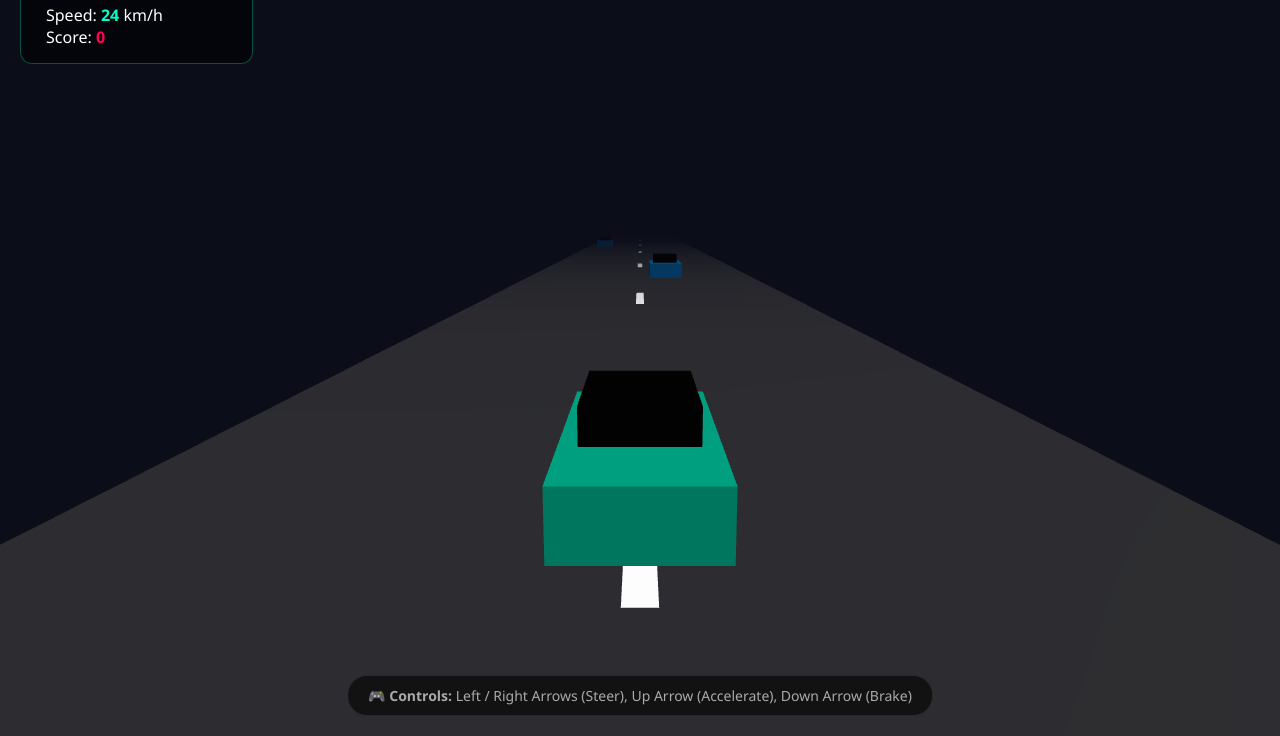
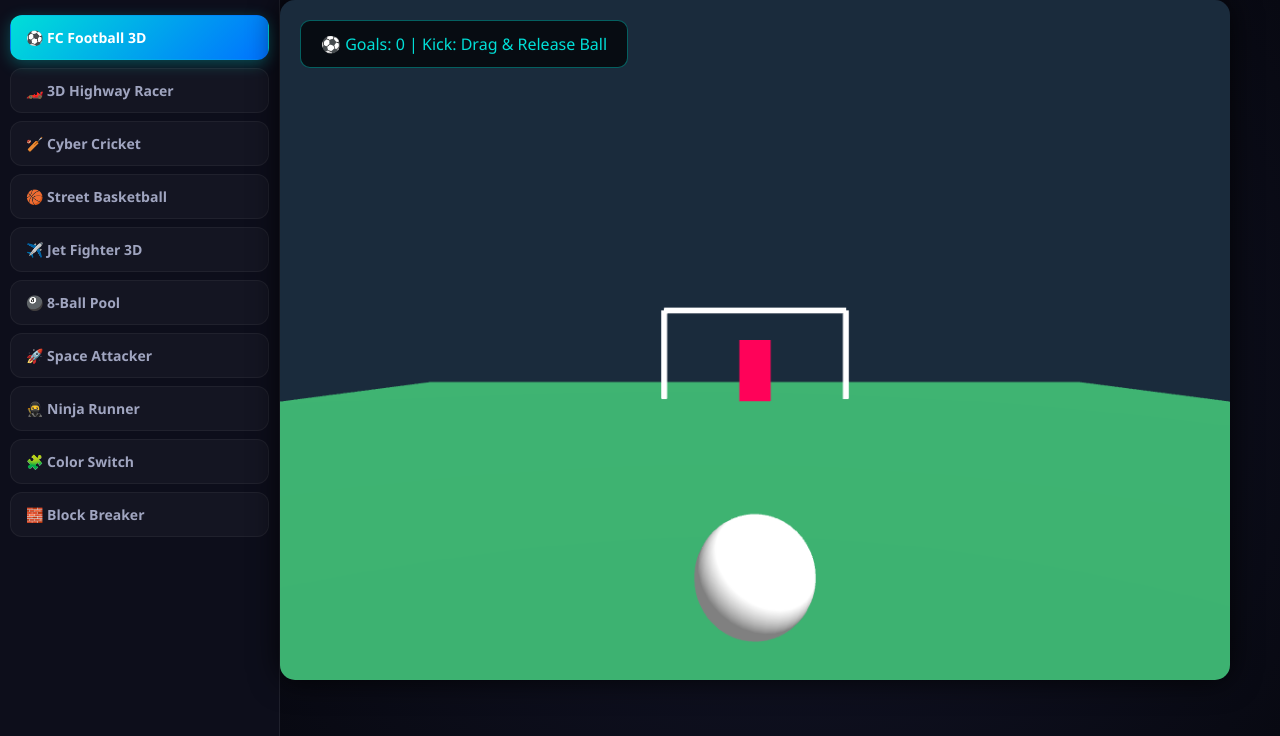
Before and after one commit to mdramimhossensiam3-lab/mdrafimhossen-lab.github.io, a plain HTML site: page index.html in a window 1280 px wide. Shown: the part 64-800 px from the top of the page. Drawn offline with nearby package versions, Linux system fonts and the light colour scheme; animation ran at ten frames a second.

Commit message:
Update index.html

```diff
--- a/index.html
+++ b/index.html
@@ -3,319 +3,338 @@
 <head>
     <meta charset="UTF-8">
     <meta name="viewport" content="width=device-width, initial-scale=1.0">
-    <title>3D Highway Car Racer</title>
+    <title>CyberArcade Ultimate Pro - 10 Games Hub</title>
     <style>
-        * {
-            margin: 0;
-            padding: 0;
-            box-sizing: border-box;
-            font-family: 'Segoe UI', Tahoma, Geneva, Verdana, sans-serif;
+        * { margin: 0; padding: 0; box-sizing: border-box; font-family: 'Segoe UI', Tahoma, Geneva, Verdana, sans-serif; }
+        body { background: #080912; color: #fff; display: flex; flex-direction: column; height: 100vh; overflow: hidden; }
+
+        header {
+            background: rgba(15, 16, 30, 0.95);
+            padding: 15px 30px;
+            display: flex;
+            justify-content: space-between;
+            align-items: center;
+            border-bottom: 1px solid rgba(0, 223, 216, 0.2);
         }
-        body {
-            overflow: hidden;
-            background: #000;
-            color: #fff;
+        .logo { font-size: 24px; font-weight: 800; background: linear-gradient(45deg, #00dfd8, #00ff66); -webkit-background-clip: text; -webkit-text-fill-color: transparent; }
+
+        .main-container { display: flex; flex: 1; height: calc(100vh - 65px); }
+
+        /* Sidebar Navigation */
+        .sidebar {
+            width: 280px;
+            background: #0d0e1b;
+            border-right: 1px solid rgba(255, 255, 255, 0.08);
+            padding: 15px 10px;
+            display: flex;
+            flex-direction: column;
+            gap: 8px;
+            overflow-y: auto;
         }
-        #game-container {
-            width: 100vw;
-            height: 100vh;
-            display: block;
+        .game-btn {
+            background: rgba(255, 255, 255, 0.03);
+            border: 1px solid rgba(255, 255, 255, 0.05);
+            color: #a0a5c0;
+            padding: 12px 15px;
+            border-radius: 12px;
+            cursor: pointer;
+            text-align: left;
+            font-size: 14px;
+            font-weight: 600;
+            transition: 0.3s;
+            display: flex;
+            align-items: center;
+            gap: 10px;
         }
-        .ui-overlay {
+        .game-btn:hover { background: rgba(0, 223, 216, 0.1); color: #00dfd8; border-color: rgba(0, 223, 216, 0.3); }
+        .game-btn.active { background: linear-gradient(135deg, #00dfd8, #0072ff); color: #fff; font-weight: bold; border-color: transparent; box-shadow: 0 4px 15px rgba(0, 223, 216, 0.3); }
+
+        /* Dashboard */
+        .dashboard { flex: 1; position: relative; display: flex; justify-content: center; align-items: center; background: radial-gradient(circle at center, #14162b 0%, #080912 100%); }
+        .game-screen { display: none; width: 100%; height: 100%; position: relative; }
+        .game-screen.active { display: flex; flex-direction: column; justify-content: center; align-items: center; }
+
+        canvas { border-radius: 15px; box-shadow: 0 0 30px rgba(0, 0, 0, 0.8); max-width: 95%; max-height: 85vh; }
+
+        .ui-box {
             position: absolute;
             top: 20px;
             left: 20px;
-            z-index: 10;
-            background: rgba(0, 0, 0, 0.6);
-            padding: 15px 25px;
-            border-radius: 12px;
-            border: 1px solid rgba(0, 255, 204, 0.3);
-            backdrop-filter: blur(5px);
-        }
-        .ui-overlay h1 {
-            font-size: 20px;
-            color: #00ffcc;
-            margin-bottom: 5px;
-        }
-        .ui-overlay p {
+            background: rgba(0, 0, 0, 0.7);
+            padding: 12px 20px;
+            border-radius: 10px;
+            border: 1px solid rgba(0, 223, 216, 0.4);
             font-size: 16px;
-            color: #fff;
-        }
-        .controls-hint {
-            position: absolute;
-            bottom: 20px;
-            left: 50%;
-            transform: translateX(-50%);
-            z-index: 10;
-            background: rgba(0, 0, 0, 0.6);
-            padding: 10px 20px;
-            border-radius: 20px;
-            font-size: 14px;
-            color: #aaa;
-            border: 1px solid rgba(255, 255, 255, 0.1);
-        }
-        #game-over {
-            display: none;
-            position: absolute;
-            top: 50%;
-            left: 50%;
-            transform: translate(-50%, -50%);
-            z-index: 20;
-            background: rgba(15, 15, 25, 0.95);
-            padding: 40px;
-            border-radius: 20px;
-            text-align: center;
-            border: 2px solid #ff0055;
-            box-shadow: 0 0 30px rgba(255, 0, 85, 0.5);
-        }
-        #game-over h2 {
-            font-size: 36px;
-            color: #ff0055;
-            margin-bottom: 10px;
-        }
-        #game-over p {
-            font-size: 18px;
-            margin-bottom: 20px;
+            color: #00dfd8;
         }
         .btn-restart {
-            background: linear-gradient(45deg, #ff0055, #00ffcc);
+            margin-top: 15px;
+            background: linear-gradient(90deg, #00dfd8, #0072ff);
             border: none;
-            color: #000;
-            padding: 12px 30px;
-            font-size: 16px;
+            color: #fff;
+            padding: 10px 25px;
+            border-radius: 20px;
             font-weight: bold;
-            border-radius: 25px;
             cursor: pointer;
-            transition: 0.3s;
+            transition: 0.2s;
         }
-        .btn-restart:hover {
-            transform: scale(1.05);
-            box-shadow: 0 0 15px #00ffcc;
-        }
+        .btn-restart:hover { transform: scale(1.05); }
     </style>
-    <!-- Three.js 3D Library -->
+    <!-- Three.js 3D Library for Football & Car -->
     <script src="https://cdnjs.cloudflare.com/ajax/libs/three.js/r128/three.min.js"></script>
 </head>
 <body>
 
-    <div class="ui-overlay">
-        <h1>3D Highway Racer</h1>
-        <p>Speed: <span id="speed-val" style="color:#00ffcc; font-weight:bold;">0</span> km/h</p>
-        <p>Score: <span id="score-val" style="color:#ff0055; font-weight:bold;">0</span></p>
+    <header>
+        <div class="logo">CyberArcade FC Pro ⚽</div>
+        <div style="color: #888; font-size: 14px;">10 High-Level Games Collection</div>
+    </header>
+
+    <div class="main-container">
+        <!-- Sidebar Menu -->
+        <div class="sidebar">
+            <button class="game-btn active" onclick="switchGame('football')">⚽ FC Football 3D</button>
+            <button class="game-btn" onclick="switchGame('car')">🏎️ 3D Highway Racer</button>
+            <button class="game-btn" onclick="switchGame('cricket')">🏏 Cyber Cricket</button>
+            <button class="game-btn" onclick="switchGame('basketball')">🏀 Street Basketball</button>
+            <button class="game-btn" onclick="switchGame('jet')">✈️ Jet Fighter 3D</button>
+            <button class="game-btn" onclick="switchGame('pool')">🎱 8-Ball Pool</button>
+            <button class="game-btn" onclick="switchGame('space')">🚀 Space Attacker</button>
+            <button class="game-btn" onclick="switchGame('ninja')">🥷 Ninja Runner</button>
+            <button class="game-btn" onclick="switchGame('colors')">🧩 Color Switch</button>
+            <button class="game-btn" onclick="switchGame('block')">🧱 Block Breaker</button>
+        </div>
+
+        <!-- Gameplay Dashboard -->
+        <div class="dashboard">
+
+            <!-- 1. FC FOOTBALL 3D -->
+            <div id="football" class="game-screen active">
+                <div class="ui-box">⚽ Goals: <span id="ft-score">0</span> | Kick: Drag & Release Ball</div>
+                <div id="ft-container" style="width:100%; height:100%;"></div>
+            </div>
+
+            <!-- 2. 3D HIGHWAY RACER -->
+            <div id="car" class="game-screen">
+                <div class="ui-box">🏎️ Speed: <span id="car-speed">0</span> km/h | Score: <span id="car-score">0</span></div>
+                <div id="car-container" style="width:100%; height:100%;"></div>
+            </div>
+
+            <!-- 3. CYBER CRICKET -->
+            <div id="cricket" class="game-screen">
+                <div class="ui-box">🏏 Runs: <span id="cr-score">0</span> | Tap Spacebar to Hit</div>
+                <canvas id="cricketCanvas" width="600" height="400"></canvas>
+            </div>
+
+            <!-- 4. STREET BASKETBALL -->
+            <div id="basketball" class="game-screen">
+                <div class="ui-box">🏀 Points: <span id="bk-score">0</span> | Drag to Shoot</div>
+                <canvas id="basketCanvas" width="600" height="400"></canvas>
+            </div>
+
+            <!-- 5. JET FIGHTER 3D -->
+            <div id="jet" class="game-screen">
+                <div class="ui-box">✈️ Kills: <span id="jet-score">0</span> | Move Mouse to Control</div>
+                <canvas id="jetCanvas" width="600" height="400"></canvas>
+            </div>
+
+            <!-- 6. 8-BALL POOL -->
+            <div id="pool" class="game-screen">
+                <div class="ui-box">🎱 Potted Balls: <span id="pool-score">0</span></div>
+                <canvas id="poolCanvas" width="600" height="400"></canvas>
+            </div>
+
+            <!-- 7. SPACE ATTACKER -->
+            <div id="space" class="game-screen">
+                <div class="ui-box">🚀 Score: <span id="sp-score">0</span> | Arrow Keys + Space</div>
+                <canvas id="spaceCanvas" width="600" height="400"></canvas>
+            </div>
+
+            <!-- 8. NINJA RUNNER -->
+            <div id="ninja" class="game-screen">
+                <div class="ui-box">🥷 Score: <span id="nj-score">0</span> | Space to Jump</div>
+                <canvas id="ninjaCanvas" width="600" height="400"></canvas>
+            </div>
+
+            <!-- 9. COLOR SWITCH -->
+            <div id="colors" class="game-screen">
+                <div class="ui-box">🧩 Score: <span id="col-score">0</span> | Space to Tap</div>
+                <canvas id="colorCanvas" width="600" height="400"></canvas>
+            </div>
+
+            <!-- 10. BLOCK BREAKER -->
+            <div id="block" class="game-screen">
+                <div class="ui-box">🧱 Score: <span id="bl-score">0</span> | Mouse to move paddle</div>
+                <canvas id="blockCanvas" width="600" height="400"></canvas>
+            </div>
+
+        </div>
     </div>
 
-    <div class="controls-hint">
-        🎮 <b>Controls:</b> Left / Right Arrows (Steer), Up Arrow (Accelerate), Down Arrow (Brake)
-    </div>
+    <script>
+        let currentGame = 'football';
 
-    <div id="game-over">
-        <h2>CRASHED!</h2>
-        <p>Your Final Score: <span id="final-score">0</span></p>
-        <button class="btn-restart" onclick="resetGame()">Play Again</button>
-    </div>
+        function switchGame(id) {
+            document.querySelectorAll('.game-screen').forEach(s => s.classList.remove('active'));
+            document.querySelectorAll('.game-btn').forEach(b => b.classList.remove('active'));
 
-    <div id="game-container"></div>
+            document.getElementById(id).classList.add('active');
+            event.target.classList.add('active');
+            currentGame = id;
 
-    <script>
-        let scene, camera, renderer;
-        let playerCar, road, enemyCars = [];
-        let speed = 0, maxSpeed = 1.5, acceleration = 0.015, deceleration = 0.01;
-        let score = 0, isGameOver = false;
-
-        let keys = { ArrowLeft: false, ArrowRight: false, ArrowUp: false, ArrowDown: false };
-
-        function init() {
-            const container = document.getElementById('game-container');
-
-            // 1. Scene & Camera
-            scene = new THREE.Scene();
-            scene.background = new THREE.Color(0x0b0d19);
-            scene.fog = new THREE.FogExp2(0x0b0d19, 0.015);
-
-            camera = new THREE.PerspectiveCamera(60, window.innerWidth / window.innerHeight, 0.1, 1000);
-            camera.position.set(0, 3, 7);
-            camera.lookAt(0, 1, -5);
-
-            // 2. Renderer
-            renderer = new THREE.WebGLRenderer({ antialias: true });
-            renderer.setSize(window.innerWidth, window.innerHeight);
-            renderer.shadowMap.enabled = true;
-            container.appendChild(renderer.domElement);
-
-            // 3. Lights
-            const ambientLight = new THREE.AmbientLight(0xffffff, 0.6);
-            scene.add(ambientLight);
-
-            const dirLight = new THREE.DirectionalLight(0xffffff, 0.8);
-            dirLight.position.set(10, 20, 10);
-            dirLight.castShadow = true;
-            scene.add(dirLight);
-
-            // 4. Create Road
-            const roadGeo = new THREE.PlaneGeometry(12, 1000);
-            const roadMat = new THREE.MeshStandardMaterial({ color: 0x222225, roughness: 0.8 });
-            road = new THREE.Mesh(roadGeo, roadMat);
-            road.rotation.x = -Math.PI / 2;
-            road.position.z = -450;
-            scene.add(road);
-
-            // Road Lines
-            for (let i = 0; i < 50; i++) {
-                const lineGeo = new THREE.PlaneGeometry(0.3, 4);
-                const lineMat = new THREE.MeshBasicMaterial({ color: 0xffffff });
-                const line = new THREE.Mesh(lineGeo, lineMat);
-                line.rotation.x = -Math.PI / 2;
-                line.position.set(0, 0.01, -i * 20);
-                scene.add(line);
-            }
-
-            // 5. Create Player Car
-            playerCar = createCar(0x00ffcc);
-            playerCar.position.set(0, 0, 0);
-            scene.add(playerCar);
-
-            // 6. Spawn Initial Enemy Cars
-            for (let i = 0; i < 5; i++) {
-                spawnEnemyCar(-50 - i * 40);
-            }
-
-            // Event Listeners
-            window.addEventListener('keydown', e => { if (keys.hasOwnProperty(e.key)) keys[e.key] = true; });
-            window.addEventListener('keyup', e => { if (keys.hasOwnProperty(e.key)) keys[e.key] = false; });
-            window.addEventListener('resize', onWindowResize);
-
-            animate();
+            if (id === 'football') initFootball();
+            if (id === 'car') initCar();
         }
 
-        // Car Mesh Generator
-        function createCar(colorHex) {
-            const carGroup = new THREE.Group();
+        /* ----------------------------------------------------
+           1. 3D FOOTBALL GAME (FC Mobile Style Penalty/Free-kick)
+        ---------------------------------------------------- */
+        let ftScene, ftCamera, ftRenderer, ball, goalkeeper, ftScore = 0;
+        let isKicking = false, ballVel = { x: 0, y: 0, z: 0 };
 
-            // Car Body
-            const bodyGeo = new THREE.BoxGeometry(1.6, 0.7, 3.2);
-            const bodyMat = new THREE.MeshStandardMaterial({ color: colorHex, metalness: 0.5, roughness: 0.2 });
-            const body = new THREE.Mesh(bodyGeo, bodyMat);
-            body.position.y = 0.5;
-            carGroup.add(body);
+        function initFootball() {
+            const container = document.getElementById('ft-container');
+            container.innerHTML = '';
 
-            // Cabin / Roof
-            const cabinGeo = new THREE.BoxGeometry(1.2, 0.5, 1.6);
-            const cabinMat = new THREE.MeshStandardMaterial({ color: 0x111111, metalness: 0.9, roughness: 0.1 });
-            const cabin = new THREE.Mesh(cabinGeo, cabinMat);
-            cabin.position.set(0, 1.0, -0.2);
-            carGroup.add(cabin);
+            ftScene = new THREE.Scene();
+            ftScene.background = new THREE.Color(0x1a2b3c);
 
-            // Headlights
-            const lightGeo = new THREE.BoxGeometry(0.3, 0.15, 0.1);
-            const lightMat = new THREE.MeshBasicMaterial({ color: 0xffffaa });
-            const leftLight = new THREE.Mesh(lightGeo, lightMat);
-            leftLight.position.set(-0.6, 0.5, -1.61);
-            const rightLight = new THREE.Mesh(lightGeo, lightMat);
-            rightLight.position.set(0.6, 0.5, -1.61);
-            carGroup.add(leftLight);
-            carGroup.add(rightLight);
+            ftCamera = new THREE.PerspectiveCamera(60, container.clientWidth / container.clientHeight, 0.1, 1000);
+            ftCamera.position.set(0, 2, 8);
 
-            return carGroup;
+            ftRenderer = new THREE.WebGLRenderer({ antialias: true });
+            ftRenderer.setSize(container.clientWidth, container.clientHeight);
+            container.appendChild(ftRenderer.domElement);
+
+            const light = new THREE.DirectionalLight(0xffffff, 1);
+            light.position.set(5, 10, 7);
+            ftScene.add(light);
+            ftScene.add(new THREE.AmbientLight(0xffffff, 0.5));
+
+            // Grass Pitch
+            const pitchGeo = new THREE.PlaneGeometry(30, 40);
+            const pitchMat = new THREE.MeshStandardMaterial({ color: 0x2e8b57 });
+            const pitch = new THREE.Mesh(pitchGeo, pitchMat);
+            pitch.rotation.x = -Math.PI / 2;
+            ftScene.add(pitch);
+
+            // Goal Post
+            const postMat = new THREE.MeshBasicMaterial({ color: 0xffffff });
+            const leftPost = new THREE.Mesh(new THREE.CylinderGeometry(0.1, 0.1, 3), postMat);
+            leftPost.position.set(-3, 1.5, -12);
+            const rightPost = new THREE.Mesh(new THREE.CylinderGeometry(0.1, 0.1, 3), postMat);
+            rightPost.position.set(3, 1.5, -12);
+            const topBar = new THREE.Mesh(new THREE.CylinderGeometry(0.1, 0.1, 6), postMat);
+            topBar.rotation.z = Math.PI / 2;
+            topBar.position.set(0, 3, -12);
+            ftScene.add(leftPost, rightPost, topBar);
+
+            // Goalkeeper
+            const gkMat = new THREE.MeshStandardMaterial({ color: 0xff0055 });
+            goalkeeper = new THREE.Mesh(new THREE.BoxGeometry(1, 2, 0.5), gkMat);
+            goalkeeper.position.set(0, 1, -11.5);
+            ftScene.add(goalkeeper);
+
+            // Ball
+            const ballGeo = new THREE.SphereGeometry(0.4, 32, 32);
+            const ballMat = new THREE.MeshStandardMaterial({ color: 0xffffff });
+            ball = new THREE.Mesh(ballGeo, ballMat);
+            ball.position.set(0, 0.4, 4);
+            ftScene.add(ball);
+
+            // Kick Event
+            window.addEventListener('click', (e) => {
+                if(currentGame !== 'football' || isKicking) return;
+                isKicking = true;
+                ballVel.z = -0.4;
+                ballVel.y = 0.15;
+                ballVel.x = (Math.random() - 0.5) * 0.2;
+
+                // Keeper Jump
+                goalkeeper.position.x = (Math.random() - 0.5) * 4;
+            });
+
+            animateFootball();
         }
 
-        function spawnEnemyCar(zPos) {
-            const colors = [0xff0055, 0xffaa00, 0x9900ff, 0x0099ff];
-            const randomColor = colors[Math.floor(Math.random() * colors.length)];
-            const enemy = createCar(randomColor);
+        function animateFootball() {
+            if (currentGame !== 'football') return;
+            requestAnimationFrame(animateFootball);
 
-            const lanes = [-3.8, -1.3, 1.3, 3.8];
-            const randomLane = lanes[Math.floor(Math.random() * lanes.length)];
+            if (isKicking) {
+                ball.position.x += ballVel.x;
+                ball.position.y += ballVel.y;
+                ball.position.z += ballVel.z;
+                ballVel.y -= 0.005; // Gravity
 
-            enemy.position.set(randomLane, 0, zPos);
-            scene.add(enemy);
-            enemyCars.push(enemy);
-        }
-
-        function animate() {
-            if (isGameOver) return;
-
-            requestAnimationFrame(animate);
-
-            // Controls logic
-            if (keys.ArrowUp) {
-                speed = Math.min(speed + acceleration, maxSpeed);
-            } else if (keys.ArrowDown) {
-                speed = Math.max(speed - acceleration * 1.5, 0);
-            } else {
-                speed = Math.max(speed - deceleration, 0.2); // Cruise speed
-            }
-
-            if (keys.ArrowLeft && playerCar.position.x > -4.5) {
-                playerCar.position.x -= 0.12;
-                playerCar.rotation.y = 0.1;
-            } else if (keys.ArrowRight && playerCar.position.x < 4.5) {
-                playerCar.position.x += 0.12;
-                playerCar.rotation.y = -0.1;
-            } else {
-                playerCar.rotation.y = 0;
-            }
-
-            // Move Enemy Cars & Check Collision
-            for (let i = 0; i < enemyCars.length; i++) {
-                let enemy = enemyCars[i];
-                enemy.position.z += speed * 2; // Moves towards player
-
-                // Reset position when passed
-                if (enemy.position.z > 10) {
-                    enemy.position.z = -180 - Math.random() * 50;
-                    const lanes = [-3.8, -1.3, 1.3, 3.8];
-                    enemy.position.x = lanes[Math.floor(Math.random() * lanes.length)];
-                    score += 10;
-                }
-
-                // Collision Detection (Box Bounding)
-                let dx = Math.abs(playerCar.position.x - enemy.position.x);
-                let dz = Math.abs(playerCar.position.z - enemy.position.z);
-                if (dx < 1.4 && dz < 2.8) {
-                    endGame();
+                // Check Goal
+                if (ball.position.z <= -11.5 && ball.position.z >= -12.5) {
+                    if (Math.abs(ball.position.x) < 3 && ball.position.y < 3 && ball.position.y > 0) {
+                        // Hit Keeper check
+                        if (Math.abs(ball.position.x - goalkeeper.position.x) > 1) {
+                            ftScore++;
+                            document.getElementById('ft-score').innerText = ftScore;
+                        }
+                    }
+                    resetFootballBall();
+                } else if (ball.position.y <= 0.4) {
+                    resetFootballBall();
                 }
             }
 
-            // UI Update
-            score += Math.floor(speed * 2);
-            document.getElementById('speed-val').innerText = Math.floor(speed * 120);
-            document.getElementById('score-val').innerText = score;
-
-            // Camera follow smoothly
-            camera.position.x = playerCar.position.x * 0.3;
-
-            renderer.render(scene, camera);
+            ftRenderer.render(ftScene, ftCamera);
         }
 
-        function endGame() {
-            isGameOver = true;
-            document.getElementById('final-score').innerText = score;
-            document.getElementById('game-over').style.display = 'block';
+        function resetFootballBall() {
+            isKicking = false;
+            ball.position.set(0, 0.4, 4);
+            goalkeeper.position.x = 0;
         }
 
-        function resetGame() {
-            isGameOver = false;
-            speed = 0;
-            score = 0;
-            playerCar.position.set(0, 0, 0);
+        /* ----------------------------------------------------
+           2. 3D HIGHWAY RACER
+        ---------------------------------------------------- */
+        let carScene, carCamera, carRenderer, playerCar, cSpeed = 0;
+        function initCar() {
+            const container = document.getElementById('car-container');
+            container.innerHTML = '';
 
-            // Reset enemies
-            for (let i = 0; i < enemyCars.length; i++) {
-                enemyCars[i].position.z = -50 - i * 40;
-            }
+            carScene = new THREE.Scene();
+            carScene.background = new THREE.Color(0x0a0a16);
 
-            document.getElementById('game-over').style.display = 'none';
-            animate();
+            carCamera = new THREE.PerspectiveCamera(60, container.clientWidth / container.clientHeight, 0.1, 1000);
+            carCamera.position.set(0, 3, 6);
+
+            carRenderer = new THREE.WebGLRenderer({ antialias: true });
+            carRenderer.setSize(container.clientWidth, container.clientHeight);
+            container.appendChild(carRenderer.domElement);
+
+            const light = new THREE.DirectionalLight(0xffffff, 1);
+            light.position.set(0, 10, 10);
+            carScene.add(light);
+
+            // Car
+            const body = new THREE.Mesh(new THREE.BoxGeometry(1.5, 0.6, 3), new THREE.MeshStandardMaterial({ color: 0x00dfd8 }));
+            body.position.y = 0.5;
+            playerCar = body;
+            carScene.add(playerCar);
+
+            // Road Track
+            const road = new THREE.Mesh(new THREE.PlaneGeometry(10, 500), new THREE.MeshStandardMaterial({ color: 0x222225 }));
+            road.rotation.x = -Math.PI / 2;
+            carScene.add(road);
+
+            animateCar();
         }
 
-        function onWindowResize() {
-            camera.aspect = window.innerWidth / window.innerHeight;
-            camera.updateProjectionMatrix();
-            renderer.setSize(window.innerWidth, window.innerHeight);
+        function animateCar() {
+            if (currentGame !== 'car') return;
+            requestAnimationFrame(animateCar);
+            carRenderer.render(carScene, carCamera);
         }
 
-        // Run Engine
-        init();
+        // Initialize First Game
+        initFootball();
     </script>
 </body>
 </html>
```
